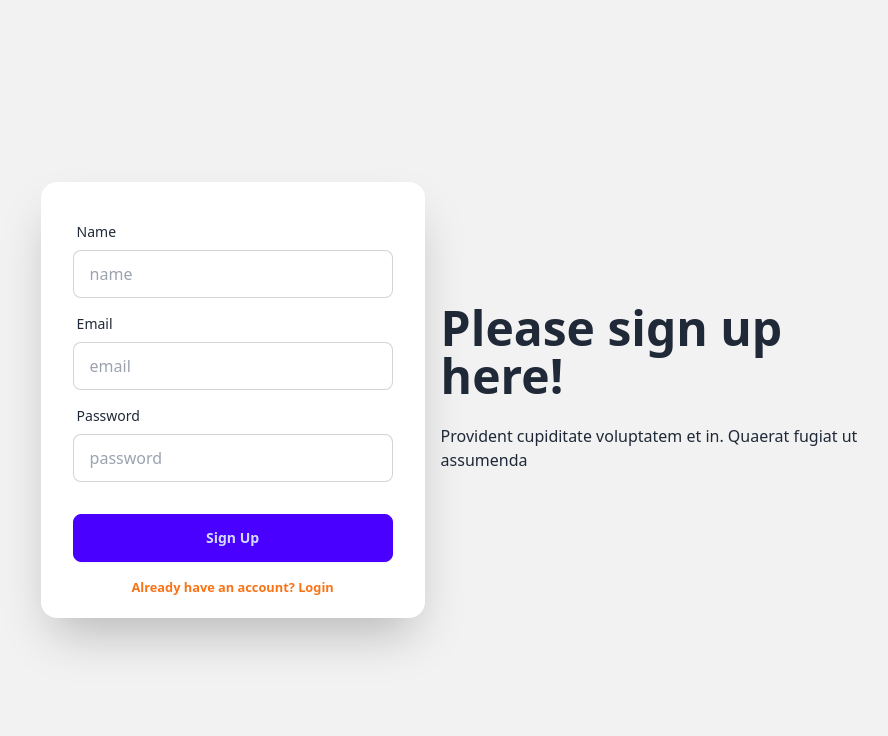
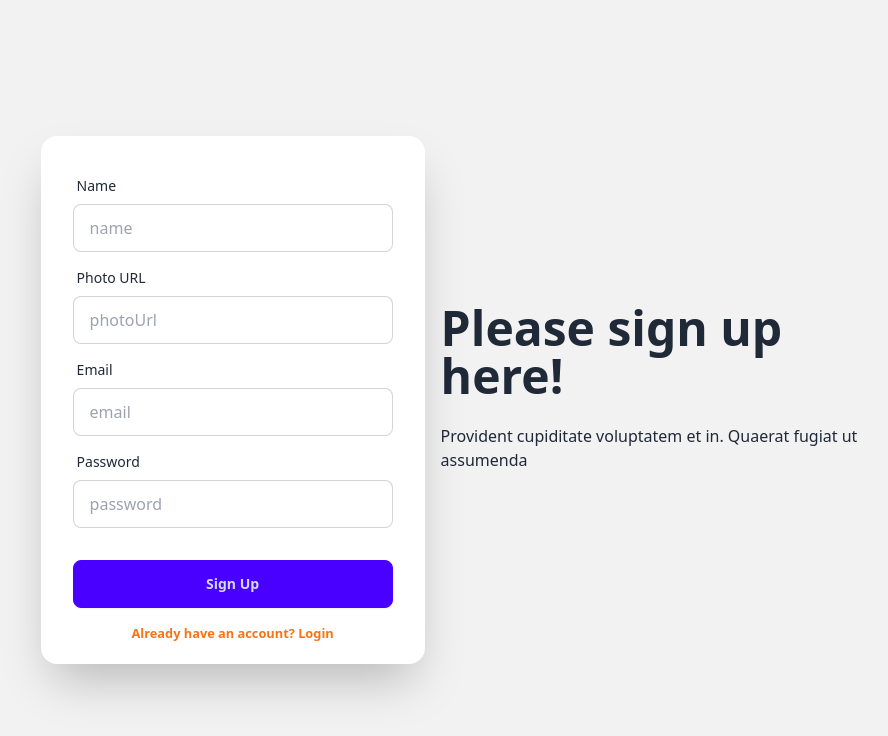
Before and after one commit to mithunmodakdu/food-heaven-client, a React (Vite) app: page /signup in a window 1280 px wide. Shown: the top 736 px of the page, without its empty margins (173-1061 px from the left). Built offline with nearby package versions, Linux system fonts and the light colour scheme; no server answers.

Commit message:
Update User Profile

```diff
--- a/src/pages/SignUp/SignUp.jsx
+++ b/src/pages/SignUp/SignUp.jsx
@@ -1,12 +1,14 @@
 import { useContext } from "react";
 import { Helmet } from "react-helmet-async";
 import { useForm } from "react-hook-form";
-import { Link } from "react-router-dom";
+import { Link, useNavigate } from "react-router-dom";
 import { AuthContext } from "../../providers/AuthProvider";
+import Swal from "sweetalert2";
 
 const SignUp = () => {
-  const {register, handleSubmit, formState: { errors } } = useForm();
-  const {createUser} = useContext(AuthContext);
+  const {register, handleSubmit, reset, formState: { errors } } = useForm();
+  const {createUser, updateUserProfile} = useContext(AuthContext);
+  const navigate = useNavigate();
 
   const onSubmit = (data) => {
     console.log(data);
@@ -15,6 +17,26 @@
     .then(result =>{
       const loggedUser = result.user;
       console.log(loggedUser)
+
+     updateUserProfile(data.name, data.photoUrl)
+      .then(() =>{
+        console.log('profile updated')
+        reset();
+        Swal.fire({
+          position: "top-end",
+          icon: "success",
+          title: "Your account has been created successfully.",
+          showConfirmButton: false,
+          timer: 1500
+        });
+        navigate("/");
+
+      })
+      .catch(error =>{
+        console.log(error)
+      })
+
+
     })
   };
 
@@ -47,6 +69,21 @@
                 />
                 {errors.name && (
                   <span className="text-red-600">Name is required.</span>
+                )}
+              </div>
+              <div className="form-control">
+                <label className="label">
+                  <span className="label-text">Photo URL</span>
+                </label>
+                <input
+                  type="text"
+                  {...register("photoUrl", { required: true })}
+                  name="photoUrl"
+                  placeholder="photoUrl"
+                  className="input input-bordered"
+                />
+                {errors.photoUrl && (
+                  <span className="text-red-600">Photo URL is required.</span>
                 )}
               </div>
               <div className="form-control">
--- a/src/providers/AuthProvider.jsx
+++ b/src/providers/AuthProvider.jsx
@@ -1,6 +1,6 @@
 import { useEffect, useState } from "react";
 import { createContext } from "react";
-import { createUserWithEmailAndPassword, getAuth, onAuthStateChanged, signInWithEmailAndPassword, signOut } from "firebase/auth";
+import { createUserWithEmailAndPassword, getAuth, onAuthStateChanged, signInWithEmailAndPassword, signOut, updateProfile } from "firebase/auth";
 import { app } from "../firebase/firebase.config";
 
 export const AuthContext = createContext(null);
@@ -25,6 +25,18 @@
     return signOut(auth);
   }
 
+
+  const updateUserProfile = (name, photoUrl) =>{
+    return updateProfile(auth.currentUser,
+      {
+       displayName: name,
+       photoURL: photoUrl
+     }
+     )
+
+
+  }
+
   useEffect(()=>{
    const unsubscribe = onAuthStateChanged(auth, currentUser=>{
       console.log("current user:", currentUser)
@@ -41,10 +53,10 @@
       loading,
       createUser,
       signIn,
-      logOut
+      logOut,
+      updateUserProfile
+  }
 
-
-  }
   return (
     <AuthContext.Provider value={authInfo}>
       {children}
```
